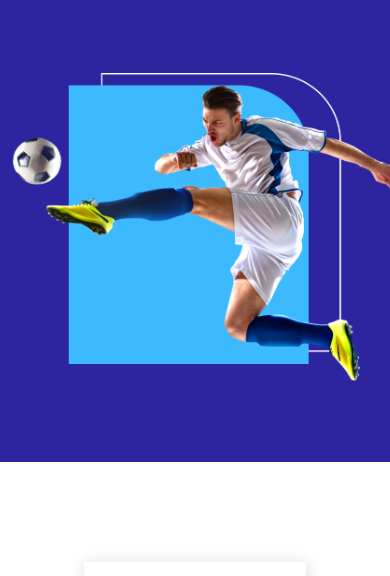
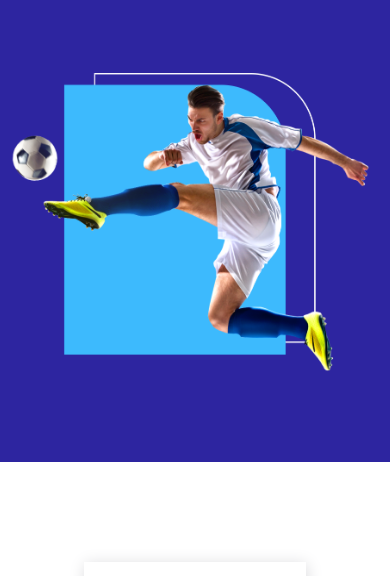
Before and after one commit to chinmoy10/Assignment_2, a plain HTML site: page index.html in a window 390 px wide. Shown: the part 188-764 px from the top of the page. Drawn offline with Linux system fonts and the light colour scheme.

Commit message:
responsiveness  correction

```diff
--- a/css/style.css
+++ b/css/style.css
@@ -350,8 +350,8 @@ footer {
     }
 
     .banner-img img {
-        width: 390px;
-        height: 310px;
+        width: 360px;
+        height: 300px;
     }
 
     .players-details {
```
